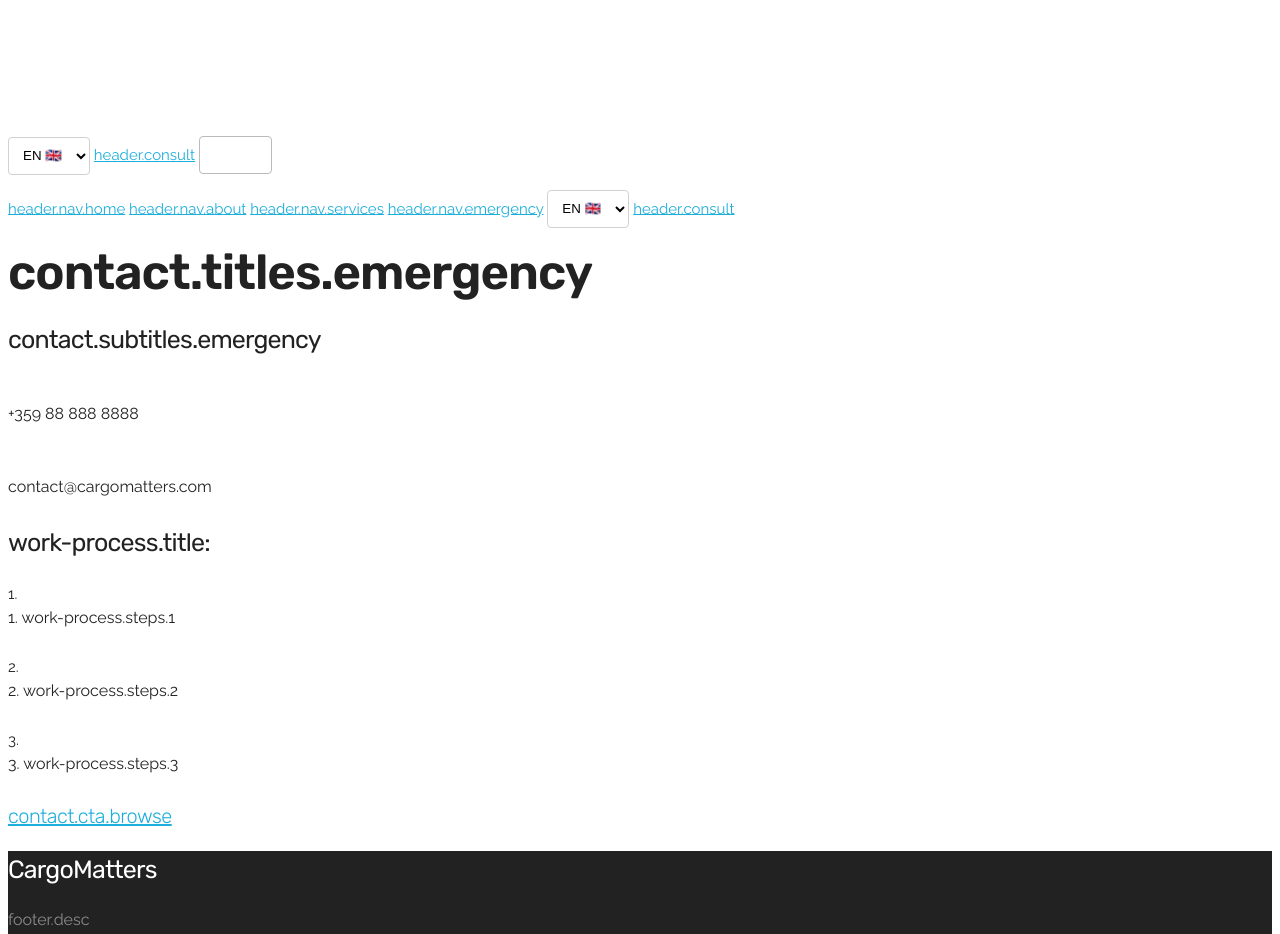
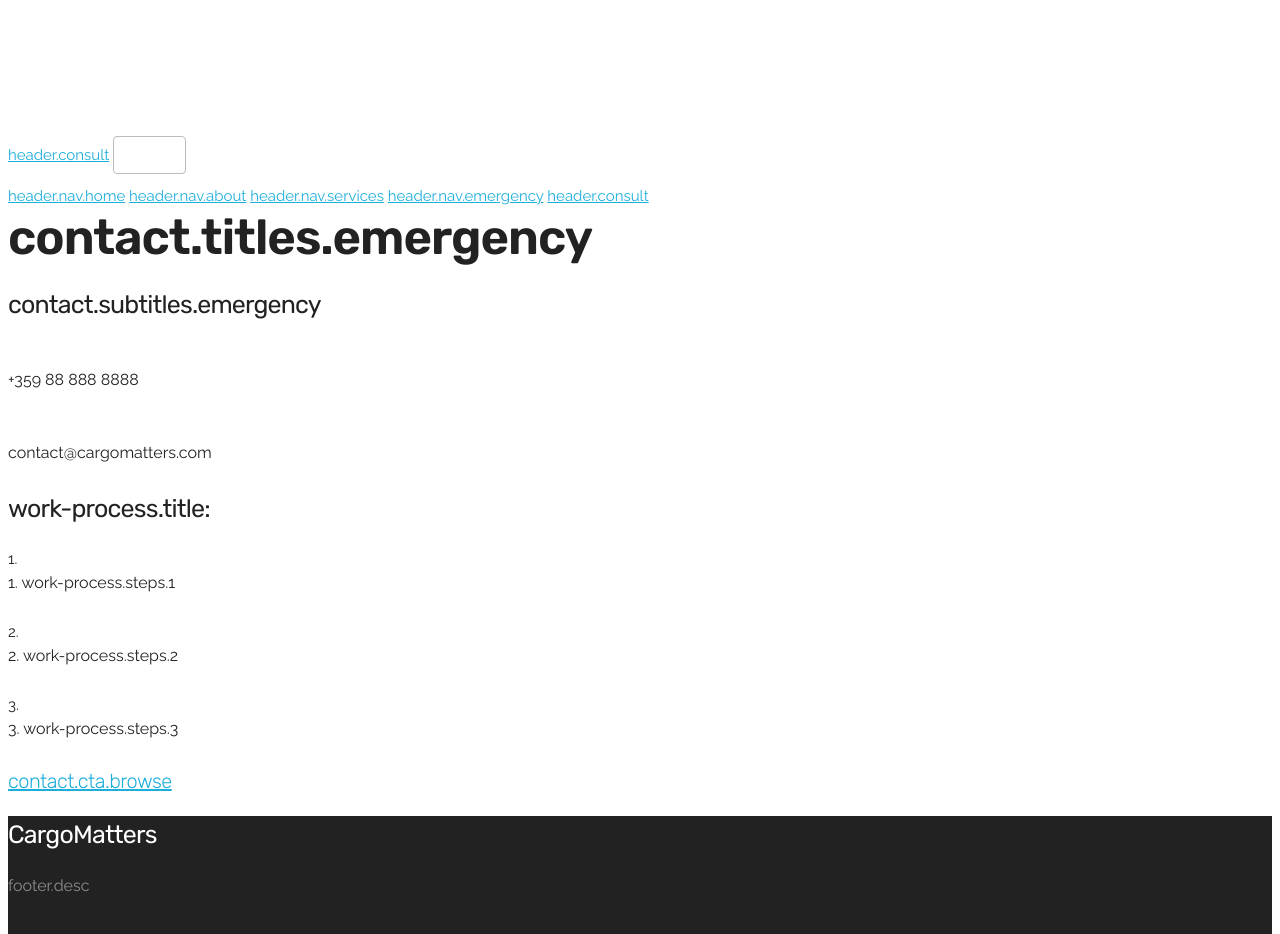
Before and after one commit to Martin092/cargomatters, a SvelteKit app: page /en/emergency in a window 1280 px wide. Shown: the part 3940-4874 px from the top of the page. Built offline with nearby package versions, Linux system fonts and the light colour scheme; no server answers; some icons are missing.

Commit message:
chore: remove translation button

```diff
--- a/src/hooks.server.ts
+++ b/src/hooks.server.ts
@@ -14,7 +14,8 @@ export const handle = (async ({ event, resolve }) => {
     // If route locale is not supported
     if (!locale) {
         // Get user preferred locale
-        locale = `${`${request.headers.get('accept-language')}`.match(/[a-zA-Z]+?(?=-|_|,|;)/)}`.toLowerCase();
+        // locale = `${`${request.headers.get('accept-language')}`.match(/[a-zA-Z]+?(?=-|_|,|;)/)}`.toLowerCase();
+        locale = "en";
 
         // Set default locale if user preferred locale does not match
         if (!supportedLocales.includes(locale)) locale = defaultLocale;
--- a/src/lib/components/Header.svelte
+++ b/src/lib/components/Header.svelte
@@ -38,10 +38,10 @@
 
         <!--  Mobile Nav - Hidden from md upwards  -->
         <div data-testid="mobile-nav"  class="md:hidden flex right-group gap-2">
-            <select class="bg-transparent m-0 cursor-pointer" on:change="{({ target }) => goto(target.value)}" aria-label="Choose a language">
+            <!-- <select class="bg-transparent m-0 cursor-pointer" on:change="{({ target }) => goto(target.value)}" aria-label="Choose a language">
                 <option value="/en{route}" selected={$locale === 'en'} aria-label="English">EN 🇬🇧</option>
                 <option value="/bg{route}" selected={$locale === 'bg'} aria-label="Български">BG 🇧🇬</option>
-            </select>
+            </select> -->
             <a href="/{$locale}/contact" class="btn rounded-lg btn-md variant-filled-primary flex-grow-0 text-sm font-bold" data-sveltekit-preload-data="hover">{$t('header.consult')}</a>
             <button data-testid="toggle-nav" on:click={toggleNav}><Icon color="grey" height="30"  icon="fontisto:nav-icon-a"/></button>
         </div>
@@ -55,10 +55,11 @@
             <a href="/{$locale}/about">{$t('header.nav.about')}</a>
             <a href="/{$locale}/services">{$t('header.nav.services')}</a>
             <a href="/{$locale}/emergency">{$t('header.nav.emergency')}</a>
-            <select class="bg-transparent m-0 cursor-pointer" on:change="{({ target }) => goto(target.value)}" aria-label="Choose a language">
+
+            <!-- <select class="bg-transparent m-0 cursor-pointer" on:change="{({ target }) => goto(target.value)}" aria-label="Choose a language">
                 <option value="/en{route}" selected={$locale === 'en'} aria-label="English">EN 🇬🇧</option>
                 <option value="/bg{route}" selected={$locale === 'bg'} aria-label="Български">BG 🇧🇬</option>
-            </select>
+            </select> -->
             <a href="/{$locale}/contact" class="btn rounded-lg btn-md variant-filled-primary flex-grow-0 text-sm font-bold" data-sveltekit-preload-data="hover">{$t('header.consult')}</a>
         </div>
     </nav>
```
